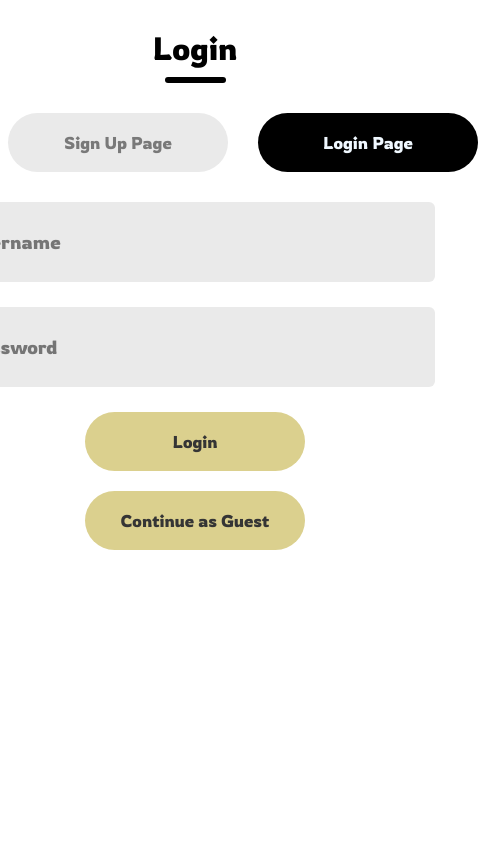
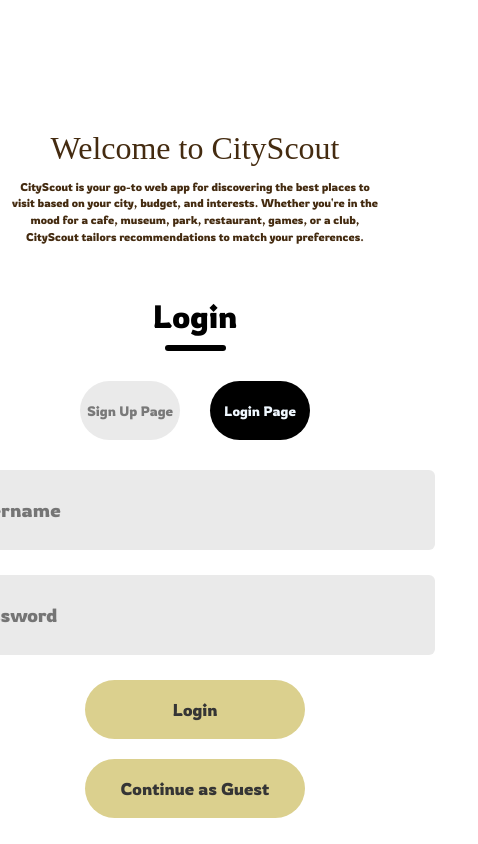
Before and after one commit to JoanOsike/CityScout-Website, a React (Create React App) app in the folder cityscout-website/: page / in a window 390 px wide. Shown: the whole page, 478 px wide, since content can reach past the window. Built offline with nearby package versions, Linux system fonts and the light colour scheme; a web font is replaced by a local one.

Commit message:
added necessary comments

```diff
--- a/cityscout-website/src/frontend/FavoritePage.jsx
+++ b/cityscout-website/src/frontend/FavoritePage.jsx
@@ -1,3 +1,4 @@
+//Favorite Page: logged in user can add to favorite.
 import React, {useEffect} from 'react';
 import Header from './Header';
 
--- a/cityscout-website/src/frontend/Header.jsx
+++ b/cityscout-website/src/frontend/Header.jsx
@@ -1,3 +1,4 @@
+//header
 import React from 'react';
 import { Link, useLocation } from 'react-router-dom';
 import './style/Header.css';
--- a/cityscout-website/src/frontend/LoginSignUp/LoginSignUp.css
+++ b/cityscout-website/src/frontend/LoginSignUp/LoginSignUp.css
@@ -5,10 +5,12 @@
     align-items: center; /* Centers content horizontally */
     height: 100vh; /* Takes full screen height */
     margin: auto;
-    margin-top: 10px;
+    margin-top: 25%;
     background: #fff;
     padding-bottom: 30px;
 }
+
+
 .header{
     display: flex;
     flex-direction: column;
@@ -114,11 +116,26 @@
 }
 
 .description {
-    text-align: center; /* Centers text */
-    max-width: 600px; /* Adjust width to prevent text from stretching */
+    text-align: center;
+    max-width: 600px;
     font-family: "Rowdies", sans-serif;
     font-size: 100%;
     color: rgb(68, 43, 16);
     line-height: 1.5;
-    margin-bottom: 20px; /* Adjust spacing */
+    margin-bottom: 20px;
 }
+@media screen and (max-width: 768px) {
+    .container{
+        margin-top: 100%;
+    }
+    .submit{
+        width: 100px;
+        font-size: 85%;
+    }
+    .description{
+        font-size: 70%;
+    }
+    .title{
+        font-size: 200%;
+    }
+}
--- a/cityscout-website/src/frontend/ResultPage.jsx
+++ b/cityscout-website/src/frontend/ResultPage.jsx
@@ -1,3 +1,4 @@
+//Result Page: get outputs to put back into result page
 import React from "react";
 import { useLocation, useNavigate } from "react-router-dom";
 import Header from "./Header";
--- a/cityscout-website/src/frontend/SelectionPage.jsx
+++ b/cityscout-website/src/frontend/SelectionPage.jsx
@@ -1,3 +1,4 @@
+//SelectionPage: links to the LLM.py to send inputs
 import React, { useState, useEffect } from 'react';
 import Select from 'react-select';
 import { useNavigate } from 'react-router-dom';
```
Also changed, not shown: 1 other file (tests, documents, lock files or other folders).
